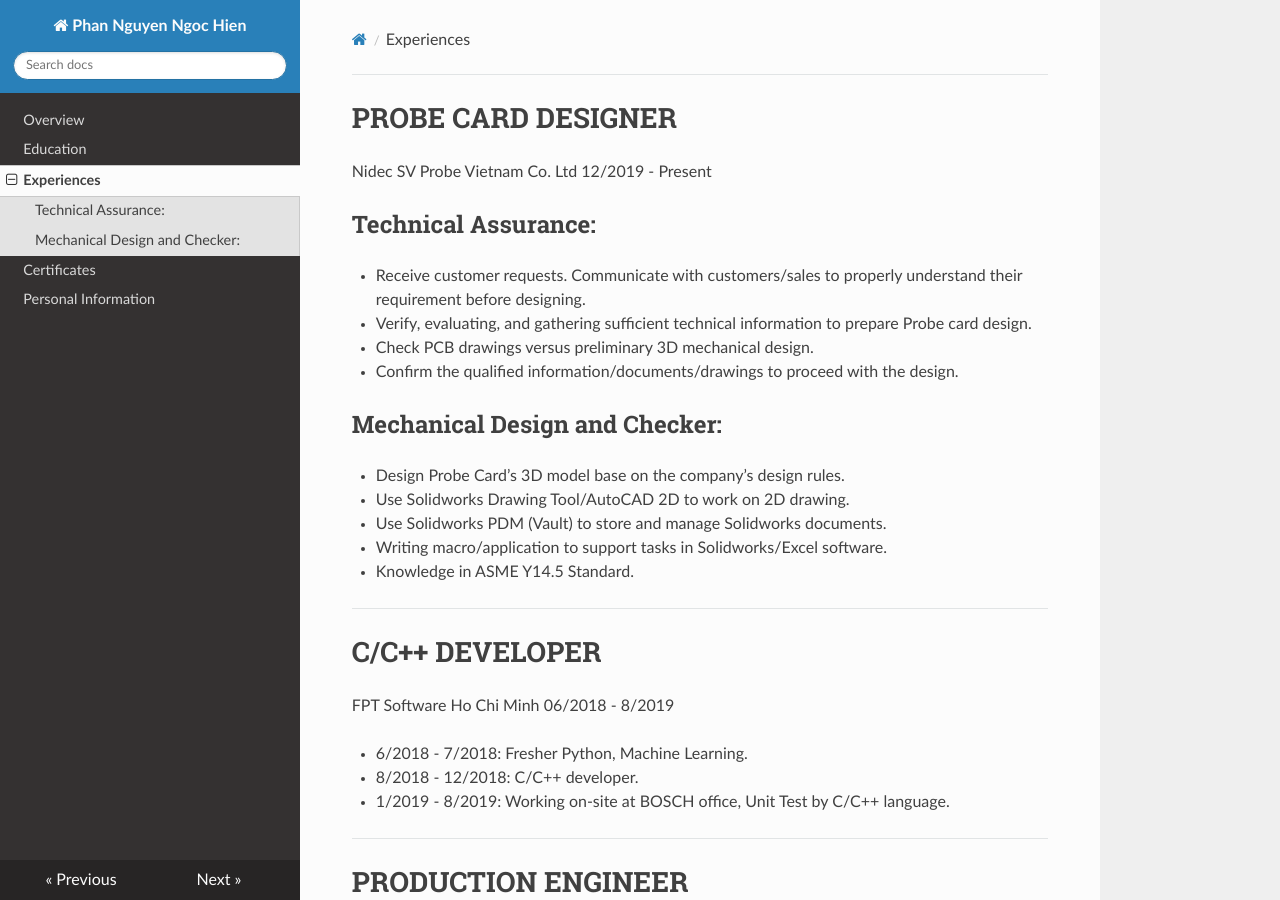
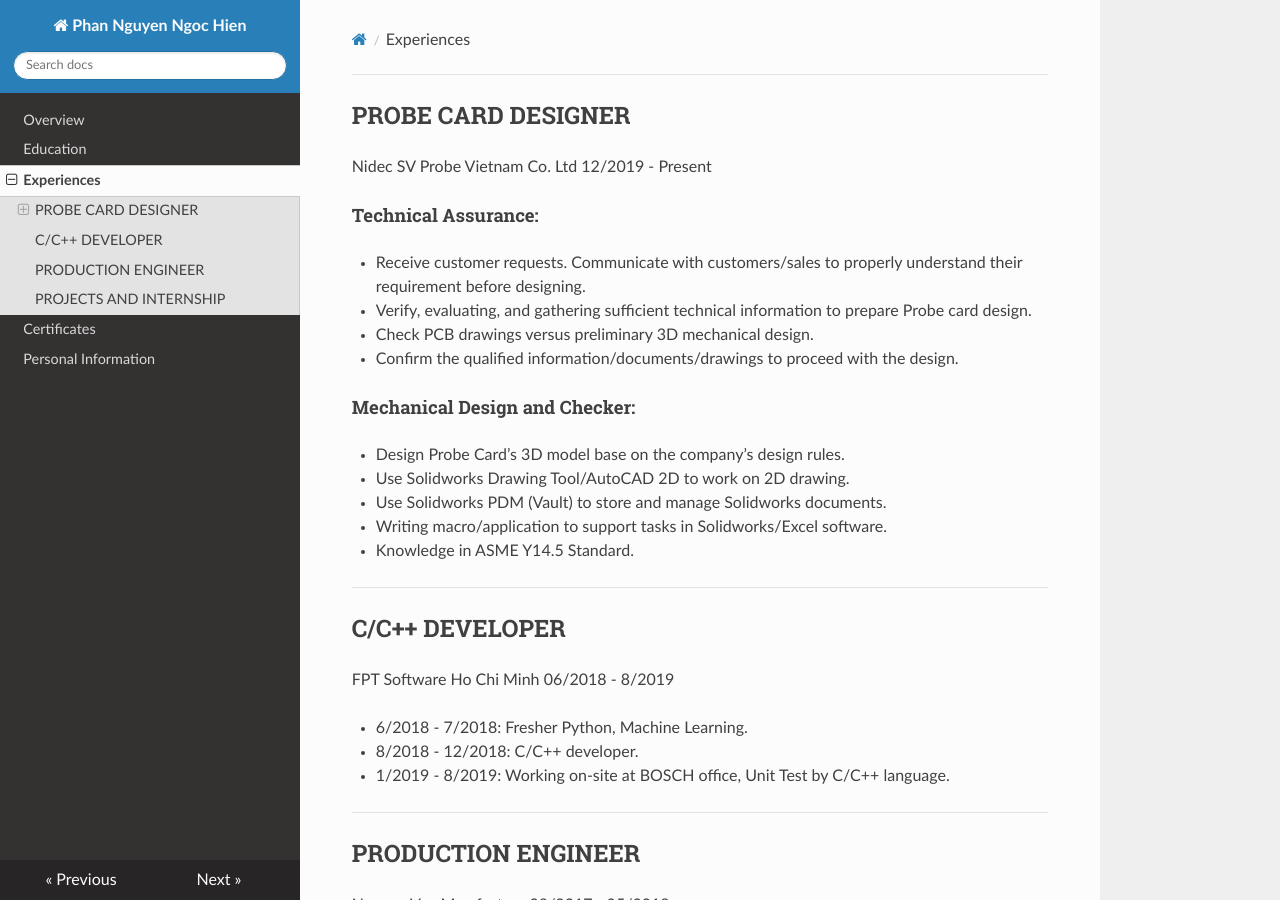
Before and after one commit to RoboMechatronics/RoboMechatronics.github.io, an MkDocs documentation site: the page built from docs/experiences.md, in a window 1280 px wide and 900 px high. Built offline with MkDocs 1.6.1, drawn with Linux system fonts in a browser that asks for light colours; nearby versions of some CDN libraries.

Commit message:
the four commit

```diff
--- a/docs/experiences.md
+++ b/docs/experiences.md
@@ -1,14 +1,14 @@
-
-# PROBE CARD DESIGNER
+#
+## PROBE CARD DESIGNER
 Nidec SV Probe Vietnam Co. Ltd 12/2019 - Present
 
-## Technical Assurance:
+#### Technical Assurance:
 - Receive customer requests. Communicate with customers/sales to properly understand their requirement before designing.
 - Verify, evaluating, and gathering sufficient technical information to prepare Probe card design.
 - Check PCB drawings versus preliminary 3D mechanical design.
 - Confirm the qualified information/documents/drawings to proceed with the design.
 
-## Mechanical Design and Checker:
+#### Mechanical Design and Checker:
 
 - Design Probe Card’s 3D model base on the company’s design rules.
 - Use Solidworks Drawing Tool/AutoCAD 2D to work on 2D drawing.
@@ -18,7 +18,7 @@ Nidec SV Probe Vietnam Co. Ltd 12/2019 - Present
 
 -------------------------
 
-# C/C++ DEVELOPER
+## C/C++ DEVELOPER
 FPT Software Ho Chi Minh 06/2018 - 8/2019
 
 - 6/2018 - 7/2018: Fresher Python, Machine Learning.
@@ -27,7 +27,7 @@ FPT Software Ho Chi Minh 06/2018 - 8/2019
 
 -------------------------
 
-# PRODUCTION ENGINEER
+## PRODUCTION ENGINEER
 Nguyen Van Muc factory 08/2017 - 05/2018
 
 -	Measure parts and re-built 3D models for them - Programming CNC machining on SolidCAM.
@@ -35,7 +35,7 @@ Nguyen Van Muc factory 08/2017 - 05/2018
 
 -------------------------
 
-# PROJECTS AND INTERNSHIP
+## PROJECTS AND INTERNSHIP
 Industrial University of Ho Chi Minh City 06/2016 - 08/2016
 
 - Control pipeline pressure stabilization system. Used PID control to pressure stabilization.
```
Also changed, not shown: docs/index.md (+2 -0 lines), requirements.txt (added, +50 -0 lines), site/404.html, site/certificates/index.html, site/css/theme_extra.css, site/education/index.html, site/experiences/index.html, site/index.html, site/personal_info/index.html, site/search.html, site/search/search_index.json, site/sitemap.xml, 2 other files.
